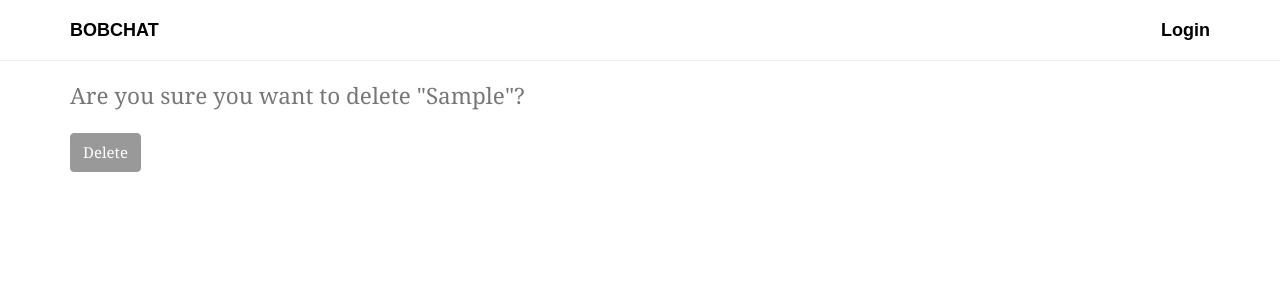
After one commit to wfhorobinjr/forum_app, a Django app: page /thread/1/comment/delete/1/ in a window 1280 px wide. The commit adds this page. Shown: the top 300 px of the page. Run offline with Django 3.2, Linux system fonts and the light colour scheme; tables that the repository leaves empty hold one stand-in row (values such as "Sample post"); some libraries are stand-ins or nearby versions; some web fonts are replaced.

Commit message:
Add comment delete view

```diff
--- a/core/urls.py
+++ b/core/urls.py
@@ -12,4 +12,5 @@ urlpatterns = patterns('',
   url(r'^thread/delete/(?P<pk>\d+)/$', ThreadDeleteView.as_view(), name='thread_delete'),
   url(r'^thread/(?P<pk>\d+)/comment/create/$', CommentCreateView.as_view(), name='comment_create'),
   url(r'^thread/(?P<thread_pk>\d+)/comment/update/(?P<comment_pk>\d+)/$', CommentUpdateView.as_view(), name='comment_update'),
+  url(r'^thread/(?P<thread_pk>\d+)/comment/delete/(?P<comment_pk>\d+)/$', CommentDeleteView.as_view(), name='comment_delete'),
 )
--- a/core/views.py
+++ b/core/views.py
@@ -64,3 +64,11 @@ class CommentUpdateView(UpdateView):
 
   def get_success_url(self):
     return self.object.thread.get_absolute_url()
+
+class CommentDeleteView(DeleteView):
+  model = Comment
+  pk_url_kwarg = 'comment_pk'
+  template_name = 'comment/comment_confirm_delete.html'
+
+  def get_success_url(self):
+    return self.object.thread.get_absolute_url()
--- /dev/null
+++ b/templates/comment/comment_confirm_delete.html
@@ -0,0 +1,8 @@
+{% extends 'base.html' %}
+{% block content %}
+<p class="lead">Are you sure you want to delete "{{ comment.response }}"?</p>
+<form method="post" action="">
+  {% csrf_token %}
+  <button type="submit" class="btn btn-default">Delete</button>
+</form>
+{% endblock %}
--- a/templates/thread/thread_detail.html
+++ b/templates/thread/thread_detail.html
@@ -16,6 +16,7 @@
   <p>{{ comment.response }}</p>
   {% if comment.user == user %}
   <p><a href="{% url 'comment_update' thread_pk=thread.id comment_pk=comment.id %}">Edit comment</a></p>
+  <p><a href="{% url 'comment_delete' thread_pk=thread.id comment_pk=comment.id %}">Delete comment</a></p>
   {% endif %}
   <p>Commented by {{ comment.user.username }} on {{ comment.created_at }}</p>
 </div>
```
